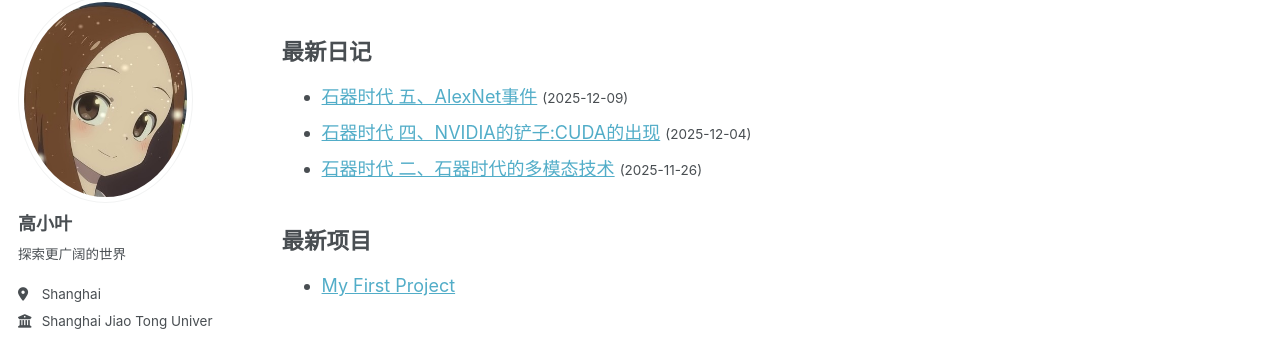
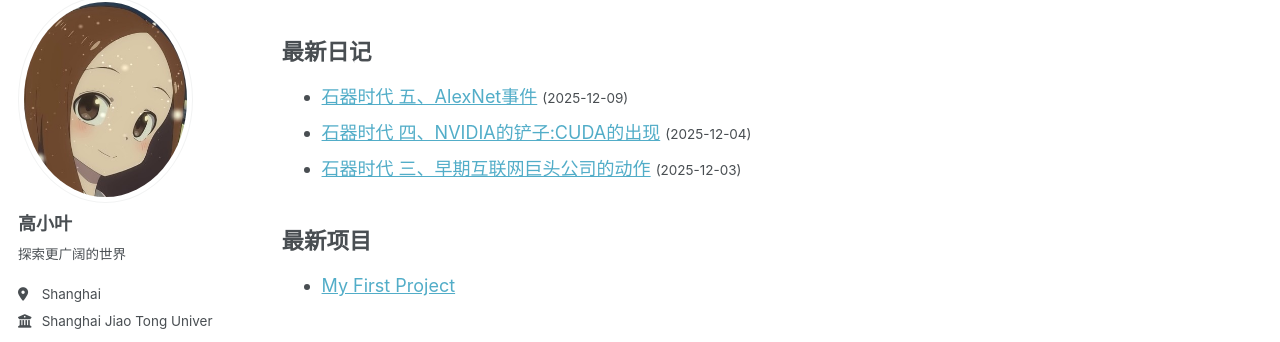
Before and after one commit to gaoyesjtu/gaoyesjtu.github.io, a Jekyll site: the page built from _pages/about.md, in a window 1280 px wide and 900 px high, scrolled down 772 px. Shown: the part 103-445 px from the top of the window. Built offline with Jekyll 4.4.1, drawn with Linux system fonts in a browser that asks for light colours; comment, search, counter and statistics services are not loaded.

Commit message:
Update and rename 2025-11-27-d.md to 2025-12-3-d.md

```diff
--- a/_dairys/AI_History/2025-11-27-d.md
+++ b/_dairys/AI_History/2025-12-3-d.md
@@ -1,6 +1,6 @@
 ---
 title: "石器时代 三、早期互联网巨头公司的动作"
-date: 2025-11-26
+date: 2025-12-3
 tags: [历史]
 comments: true
 ---
```
